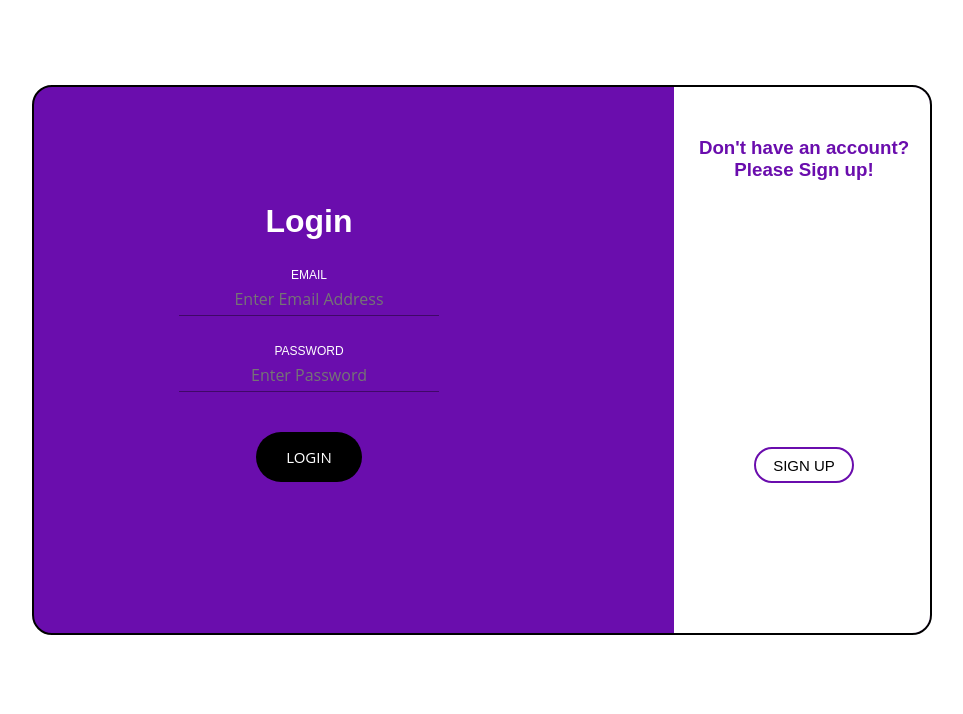
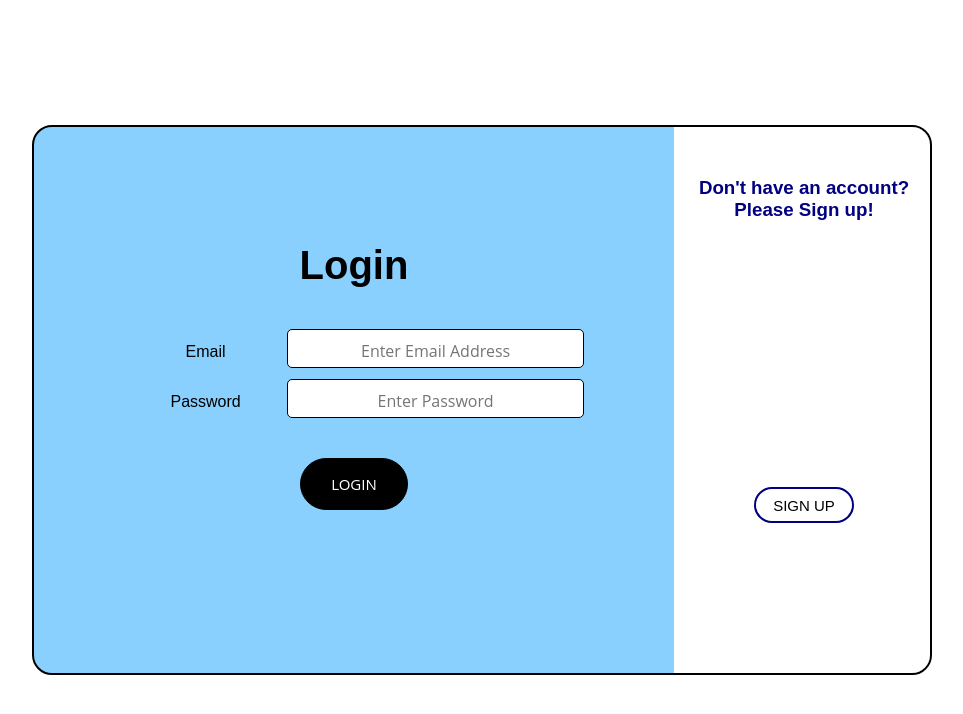
Before and after one commit to Jia2005/Algorific, a React (Create React App) app: page / in a window 1280 px wide. Shown: the top 714 px of the page, without its empty margins (158-1121 px from the left). Built offline with nearby package versions, Linux system fonts and the light colour scheme.

Commit message:
finally login signup done

```diff
--- a/src/Login/Auth.js
+++ b/src/Login/Auth.js
@@ -12,6 +12,7 @@ function Auth() {
   };
 
   return (
+    <div className='main_auth'>
     <div className={`cont ${isSignup ? 's--signup' : ''}`}>
       <div className="form sign-in">
         <LoginForm />
@@ -19,17 +20,18 @@ function Auth() {
       <div className="sub-cont">
         <div className="img" style={{ backgroundColor: 'black' }}>
           <div className="img__text m--up">
-            <h3 style={{ color: '#6a0dad' }}>Don't have an account? Please Sign up!</h3>
+            <h3 style={{ color: 'navy' }}>Don't have an account? Please Sign up!</h3>
           </div>
           <div className="img__text m--in">
-            <h3 style={{ color: '#6a0dad' }}>If you already have an account, just sign in.</h3>
+            <h3 style={{ color: 'navy' }}>If you already have an account, just sign in.</h3>
           </div>
           <ToggleButton toggleForm={toggleForm} />
         </div>
-        <div className="form sign-up" style={{ backgroundColor: '#6a0dad' }}>
+        <div className="form sign-up" style={{ backgroundColor: '#89d0ff' }}>
           <SignupForm />
         </div>
       </div>
+    </div>
     </div>
   );
 }
--- a/src/Login/Login.js
+++ b/src/Login/Login.js
@@ -36,10 +36,12 @@ function Login() {
     <div>
       <form name="login" onSubmit={handleSubmit} className='logform'>
         <br /><br />
-        <h1 align="center" style={{ color: 'white' }}>Login</h1>
+        <h1 align="center" >Login</h1>
+        <div className='field'>
         <label>
-          <span style={{ color: 'white' }}>Email</span>
-          <input
+          Email
+        </label>
+        <input
             className='in'
             type="email"
             name="email"
@@ -48,10 +50,12 @@ function Login() {
             placeholder="Enter Email Address"
             style={{ fontSize: '16px' }}
           />
+        </div>
+        <div className='field'>
+        <label>
+          Password
         </label>
-        <label>
-          <span style={{ color: 'white' }}>Password</span>
-          <input
+        <input
             className='in'
             type="password"
             name="password"
@@ -60,7 +64,7 @@ function Login() {
             placeholder="Enter Password"
             style={{ fontSize: '16px' }}
           />
-        </label>
+        </div>
         <div>
           <button type="submit" className="submit btn" style={{ backgroundColor: '#000000', color: 'rgb(255, 255, 255)', alignSelf:'center' }}>
             Login
--- a/src/Login/Signup.js
+++ b/src/Login/Signup.js
@@ -80,11 +80,13 @@ function SignUp() {
     <div>
       <form name="sign-up" onSubmit={handleSubmit} className='signform'>
         <br /><br />
-        <h1 align="center" style={{ color: 'white' }}>Create your Account</h1>
+        <h1 align="center">Create your Account</h1>
         {error && <p style={{ color: 'red' }}>{error}</p>}
+        <div className='field'>
         <label>
-          <span style={{ color: 'white' }}>Name</span>
-          <input
+          Name
+        </label>
+        <input
             className='in'
             type="text"
             name="name"
@@ -93,10 +95,12 @@ function SignUp() {
             placeholder="Enter your Name"
             style={{ fontSize: '16px' }}
           />
+        </div>
+        <div className='field'>
+        <label>
+          Email
         </label>
-        <label>
-          <span style={{ color: 'white' }}>Email</span>
-          <input
+        <input
             className='in'
             type="email"
             name="email"
@@ -105,10 +109,12 @@ function SignUp() {
             placeholder="Enter Email Address"
             style={{ fontSize: '16px' }}
           />
+        </div>
+        <div className='field'>
+        <label>
+          Password
         </label>
-        <label>
-          <span style={{ color: 'white' }}>Password</span>
-          <input
+        <input
             className='in'
             type="password"
             name="password"
@@ -117,10 +123,12 @@ function SignUp() {
             placeholder="Enter Password"
             style={{ fontSize: '16px' }}
           />
+        </div>
+        <div className='field'>
+        <label>
+          Confirm Password
         </label>
-        <label>
-          <span style={{ color: 'white' }}>Confirm Password</span>
-          <input
+        <input
             className='in'
             type="password"
             name="confirm_password"
@@ -129,7 +137,7 @@ function SignUp() {
             placeholder="Confirm your Password"
             style={{ fontSize: '16px' }}
           />
-        </label>
+        </div>
         <div>
           <button type="submit" className="submit btn" style={{ backgroundColor: '#000000', color: 'rgb(255, 255, 255)' }}>
             Sign Up
--- a/src/Login/Style.css
+++ b/src/Login/Style.css
@@ -16,9 +16,9 @@ body {
     height: max-content;
   padding: 0px 10px;
   width: max-content;
-    border: none;
-    outline: none;
-    background: none;
+    border: 1px solid black;
+    padding: 10px;
+    border-radius: 5px;
     font-family: 'Open Sans', Helvetica, Arial, sans-serif;
 }
 
@@ -28,17 +28,32 @@ body {
     text-align: center;
 }
 
+.logform h1 {
+    font-size: 40px;
+    margin-bottom: 30px;
+}
+
+.signform h1 {
+    font-size: 40px;
+    margin-bottom: 30px;
+}
+
 .cont {
     border-radius: 20px;
     overflow: hidden;
     position: relative;
     width: 900px;
     height: 550px;
-    margin: 0 auto ;
     display: flex;
-    margin-top: 85px;
-    background: #6a0dad;
+    background: #89d0ff;
     border: 2px solid black;
+    color: black;
+}
+
+.main_auth {
+    display: grid;
+    place-items: center;
+    height: 100vh;
 }
 
 .logform {
@@ -52,6 +67,17 @@ body {
     top: 0;
     padding-top: 80px;
     padding-right: 90px;
+    padding-left: 90px;
+}
+
+.logform .field {
+    display: flex;
+    align-items: baseline;
+}
+
+.signform .field {
+    display: flex;
+    align-items: baseline;
 }
 
 .signform {
@@ -153,7 +179,6 @@ body {
     width: 100%;
     padding: 0 20px;
     text-align: center;
-    color: #fff;
     -webkit-transition: -webkit-transform 1.2s ease-in-out;
     transition: -webkit-transform 1.2s ease-in-out;
     transition: transform 1.2s ease-in-out;
@@ -207,7 +232,7 @@ body {
     top: 0;
     width: 100%;
     height: 100%;
-    border: 2px solid #6a0dad;
+    border: 2px solid navy;
     border-radius: 30px;
 }
 
@@ -259,7 +284,6 @@ label {
 
 label span {
     font-size: 12px;
-    color: #cfcfcf;
     text-transform: uppercase;
 }
 
@@ -269,7 +293,6 @@ label span {
     margin-top: 5px;
     padding-bottom: 5px;
     font-size: 16px;
-    border-bottom: 1px solid rgba(0, 0, 0, 0.4);
     text-align: center;
 }
 
```
